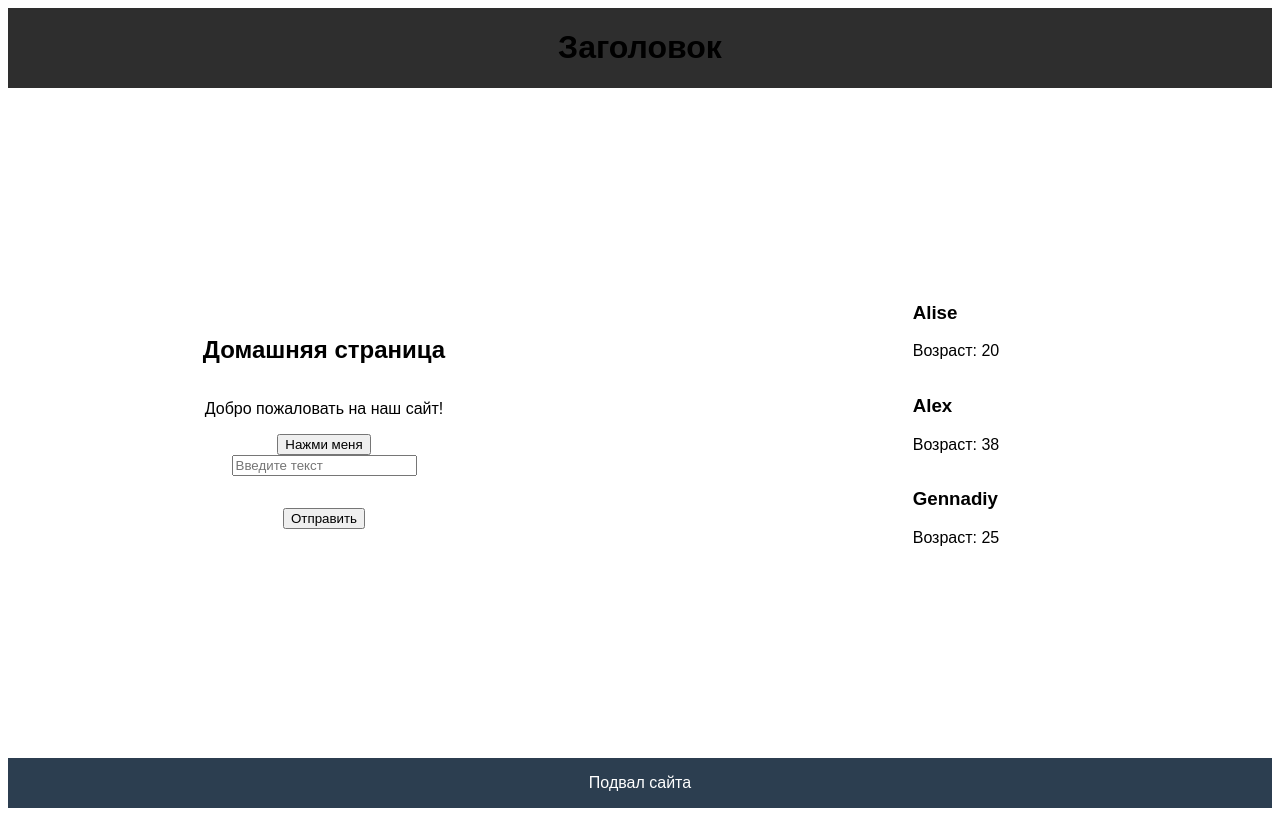
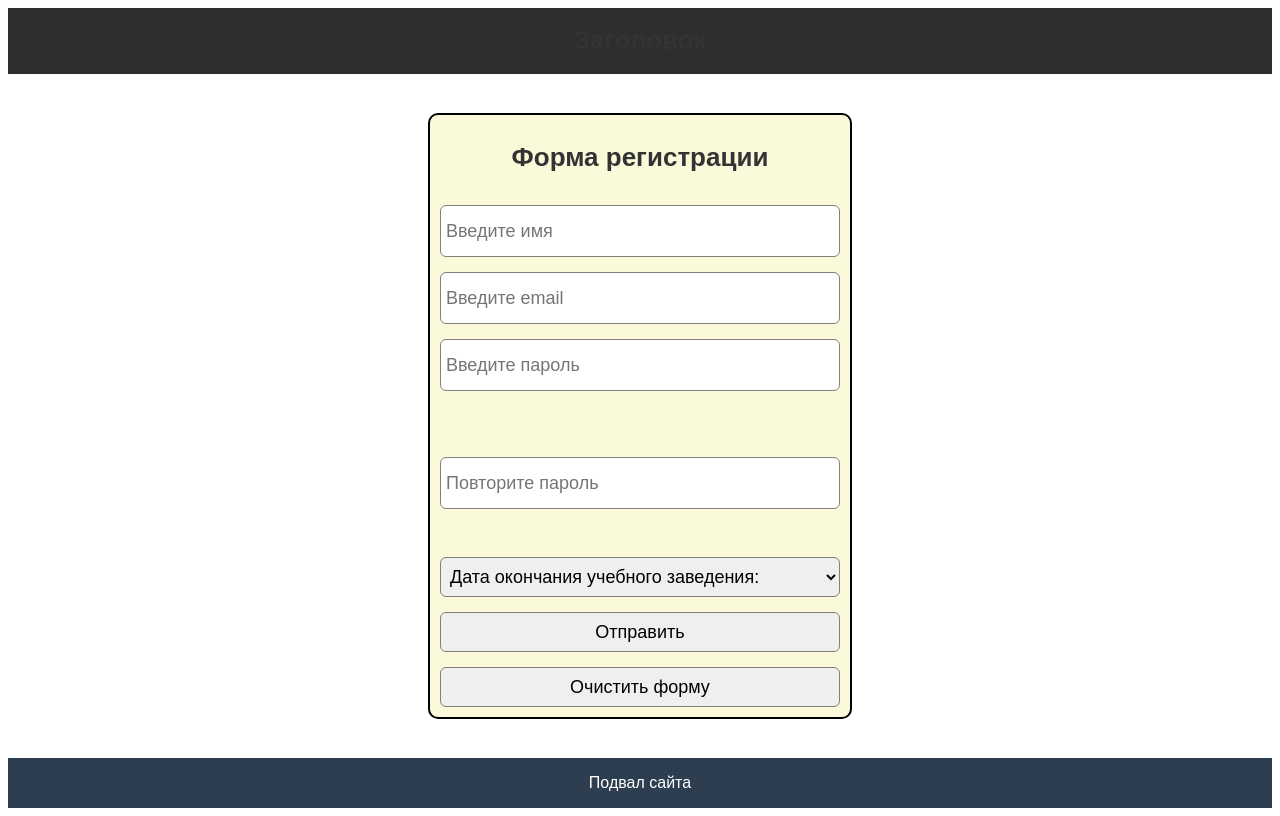
Before and after one commit to AlexGreenn07/garage-react, a React (Vite) app: page / in a window 1280 px wide. Built offline with nearby package versions, Linux system fonts and the light colour scheme.

Commit message:
lesson 1.16.1 Form submit

```diff
--- a/src/components/App/App.jsx
+++ b/src/components/App/App.jsx
@@ -1,18 +1,13 @@
 import Header from "../Header/Header.jsx";
-import HomeColumnLeft from "../../pages/Left/HomeColumnLeft.jsx";
-import HomeColumnRight from "../../pages/Right/HomeColumnRight.jsx";
+import HomePage from "../../pages/HomePage.jsx";
 import { Footer } from "../Footer/Footer.jsx";
 import "./App.css";
-import "./BodyPage.css";
 
 function App() {
   return (
     <main className="app">
       <Header></Header>
-      <div className="bodyPage">
-        <HomeColumnLeft></HomeColumnLeft>
-        <HomeColumnRight></HomeColumnRight>
-      </div>
+      <HomePage></HomePage>
       <Footer></Footer>
     </main>
   );
--- a/src/components/App/BodyPage.css
+++ /dev/null
@@ -1,5 +0,0 @@
-.bodyPage {
-  display: flex;
-  flex-direction: row;
-  justify-content: space-between;
-}
--- /dev/null
+++ b/src/components/RegForm/RegForm.css
@@ -0,0 +1,55 @@
+.section {
+  display: flex;
+  flex-direction: column;
+  align-items: center;
+  width: 400px;
+  row-gap: 15px;
+  padding: 10px;
+  border-radius: 10px;
+  border: 2px solid black;
+  font-family: Arial, Helvetica, sans-serif;
+  font-size: 18px;
+  background-color: #fafada;
+}
+
+h1 {
+  font-size: 26px;
+  color: #333;
+}
+
+form {
+  display: flex;
+  flex-direction: column;
+  row-gap: 15px;
+}
+
+input,
+select,
+button {
+  height: 40px;
+  padding: 5px;
+  border: 1px solid grey;
+  border-radius: 6px;
+  font-family: Arial, Helvetica, sans-serif;
+  font-size: 18px;
+}
+input::placeholder {
+  font-family: Arial, Helvetica, sans-serif;
+  font-size: 18px;
+}
+
+.error-massage {
+  padding: 0;
+  font-size: 16px;
+  color: #d00;
+  text-align: center;
+}
+
+/* .invisible-class {
+  opacity: 0;
+} */
+
+.success-massage {
+  color: #006000;
+  text-align: center;
+}
--- /dev/null
+++ b/src/components/RegForm/RegForm.jsx
@@ -0,0 +1,164 @@
+import { useState } from "react";
+import {
+  validatePassword,
+  validatePasswordIsSame,
+  allFieldsCheck,
+} from "./validators";
+import "./RegForm.css";
+
+export function RegForm() {
+  const [name, setName] = useState("");
+  const [email, setEmail] = useState("");
+  const [password, setPassword] = useState("");
+  const [isPasswordValid, setIsPasswordValid] = useState(true);
+  const [samePassword, setSamePassword] = useState("");
+  const [isPasswordSame, setIsPasswordSame] = useState(true);
+  const [select, setSelect] = useState("");
+  const [requiredFieldsError, setRequiredFieldsError] = useState(false);
+  const [successMassage, setSuccessMassage] = useState(false);
+
+  const handleNameChange = (event) => {
+    const newName = event.target.value;
+    setName(newName);
+  };
+
+  const handleEmailChange = (event) => {
+    const newEmail = event.target.value;
+    setEmail(newEmail);
+  };
+
+  const handlePasswordChange = (event) => {
+    const newPassword = event.target.value;
+    setPassword(newPassword);
+    setIsPasswordValid(validatePassword(newPassword));
+    setIsPasswordSame(validatePasswordIsSame(samePassword, newPassword));
+  };
+
+  const handlePasswordRepeatChange = (e) => {
+    const newSamePassword = e.target.value;
+    setSamePassword(newSamePassword);
+    setIsPasswordSame(validatePasswordIsSame(newSamePassword, password));
+  };
+
+  const handleSelectChange = (e) => {
+    const newSelect = e.target.value;
+    setSelect(newSelect);
+  };
+
+  const years = Array.from(
+    { length: 40 },
+    (_, i) => new Date().getFullYear() - i
+  );
+
+  const handleSubmit = (e) => {
+    e.preventDefault();
+    const allFieldsFilled = allFieldsCheck([
+      name,
+      email,
+      password,
+      samePassword,
+      select,
+    ]);
+    const checkAllVariable =
+      allFieldsFilled && isPasswordValid && isPasswordSame;
+    if (!checkAllVariable) {
+      setRequiredFieldsError(true);
+      setSuccessMassage(false);
+      return;
+    }
+    setRequiredFieldsError(false);
+    setSuccessMassage(true);
+
+    const formData = {
+      name,
+      email,
+      password,
+      samePassword,
+      select,
+    };
+    alert(JSON.stringify(formData, null, 2));
+    setTimeout(() => {
+      setSuccessMassage(false);
+    }, 3000);
+  };
+
+  const handleReset = () => {
+    setName("");
+    setEmail("");
+    setPassword("");
+    setIsPasswordValid(true);
+    setSamePassword("");
+    setIsPasswordSame(true);
+    setSelect("");
+    setRequiredFieldsError(false);
+    setSuccessMassage(false);
+  };
+
+  return (
+    <div className="section">
+      <h1>Форма регистрации</h1>
+      <form onSubmit={handleSubmit}>
+        <input
+          type="text"
+          placeholder="Введите имя"
+          onChange={handleNameChange}
+        />
+        <input
+          type="email"
+          placeholder="Введите email"
+          onChange={handleEmailChange}
+        />
+        <input
+          type="password"
+          placeholder="Введите пароль"
+          value={password}
+          onChange={handlePasswordChange}
+        />
+
+        <div
+          className="error-massage"
+          // {`error-massage ${isPasswordValid && "invisible-class"}`}
+          style={{ opacity: isPasswordValid ? 0 : 1 }}
+        >
+          Пароль должен состоять из латинских букв и цифр, а также быть не менее
+          8 символов {password}
+        </div>
+        <input
+          type="password"
+          value={samePassword}
+          onChange={handlePasswordRepeatChange}
+          placeholder="Повторите пароль"
+          style={{
+            color: isPasswordSame ? "green" : "red",
+          }}
+        />
+        <div
+          className="error-massage"
+          style={{
+            opacity: isPasswordSame ? 0 : 1,
+          }}
+        >
+          Пароль не совпадают {samePassword}
+        </div>
+        <select value={select} onChange={handleSelectChange}>
+          <option value="">Дата окончания учебного заведения:</option>
+          {years.map((year) => (
+            <option key={year.toString()} value={year}>
+              {year}
+            </option>
+          ))}
+        </select>
+        <button type="submit">Отправить</button>
+        <button type="reset" onClick={handleReset}>
+          Очистить форму
+        </button>
+        {requiredFieldsError && (
+          <div className="error-massage">Проверьте заполнение полей формы</div>
+        )}
+        {successMassage && (
+          <div className="success-massage">Данные успешно отправлены</div>
+        )}
+      </form>
+    </div>
+  );
+}
--- /dev/null
+++ b/src/components/RegForm/validators.js
@@ -0,0 +1,9 @@
+export const validatePassword = (password) => {
+  const passwordRegex = /^(?=.*[A-Za-z])(?=.*\d)[A-Za-z\d]{8,}$/;
+  return passwordRegex.test(password);
+};
+export const validatePasswordIsSame = (samePassword, password) => {
+  return password === samePassword;
+};
+
+export const allFieldsCheck = (fields) => fields.every((field) => field.trim());
--- /dev/null
+++ b/src/pages/HomePage.css
@@ -0,0 +1,4 @@
+.HomePage {
+  display: flex;
+  justify-content: center;
+}
--- /dev/null
+++ b/src/pages/HomePage.jsx
@@ -0,0 +1,12 @@
+import "./HomePage.css";
+import { RegForm } from "../components/RegForm/RegForm.jsx";
+
+function HomePage() {
+  return (
+    <div className="HomePage">
+      <RegForm></RegForm>
+    </div>
+  );
+}
+
+export default HomePage;
--- a/src/pages/Left/HomeColumnLeft.css
+++ /dev/null
@@ -1,7 +0,0 @@
-.home-page {
-  width: 50%;
-  display: flex;
-  justify-content: center;
-  flex-direction: column;
-  align-items: center;
-}
--- a/src/pages/Left/HomeColumnLeft.jsx
+++ /dev/null
@@ -1,41 +0,0 @@
-import { useState } from "react";
-import "./HomeColumnLeft.css";
-
-function HomeColumnLeft() {
-  const [value, setValue] = useState("");
-
-  function handleChange(event) {
-    setValue(event.target.value);
-  }
-  function handleSubmit(event) {
-    event.preventDefault();
-    alert("Форма отправлена");
-  }
-  function handleKeyDown(event) {
-    if (event.key === "Enter") {
-      alert(`Вы нажали Enter! Введенный текст: ${value}`);
-    }
-  }
-
-  return (
-    <>
-      <div className="home-page">
-        <h2>Домашняя страница</h2>
-        <p>Добро пожаловать на наш сайт!</p>
-        <button>Нажми меня</button>
-        <input
-          type="text"
-          value={value}
-          onChange={handleChange}
-          onKeyDown={handleKeyDown}
-          placeholder="Введите текст"
-        />
-        <p>{value}</p>
-        <form onSubmit={handleSubmit}>
-          <button type="submit">Отправить</button>
-        </form>
-      </div>
-    </>
-  );
-}
-export default HomeColumnLeft;
--- a/src/pages/Right/HomeColumnRight.css
+++ /dev/null
@@ -1,7 +0,0 @@
-.HomeColumnRight {
-  width: 50%;
-  display: flex;
-  justify-content: center;
-  flex-direction: column;
-  align-items: center;
-}
--- a/src/pages/Right/HomeColumnRight.jsx
+++ /dev/null
@@ -1,20 +0,0 @@
-import { User } from "./User.jsx";
-import "./HomeColumnRight.css";
-
-function HomeColumnRight() {
-  const users = [
-    { id: 1, name: "Alise", age: 20 },
-    { id: 2, name: "Alex", age: 38 },
-    { id: 3, name: "Gennadiy", age: 25 },
-  ];
-
-  return (
-    <div className="HomeColumnRight">
-      {users.map((user) => (
-        <User key={user.id} name={user.name} age={user.age}></User>
-      ))}
-    </div>
-  );
-}
-
-export default HomeColumnRight;
--- a/src/pages/Right/User.jsx
+++ /dev/null
@@ -1,8 +0,0 @@
-export function User({ name, age }) {
-  return (
-    <div>
-      <h3>{name}</h3>
-      <p>Возраст: {age}</p>
-    </div>
-  );
-}
```
